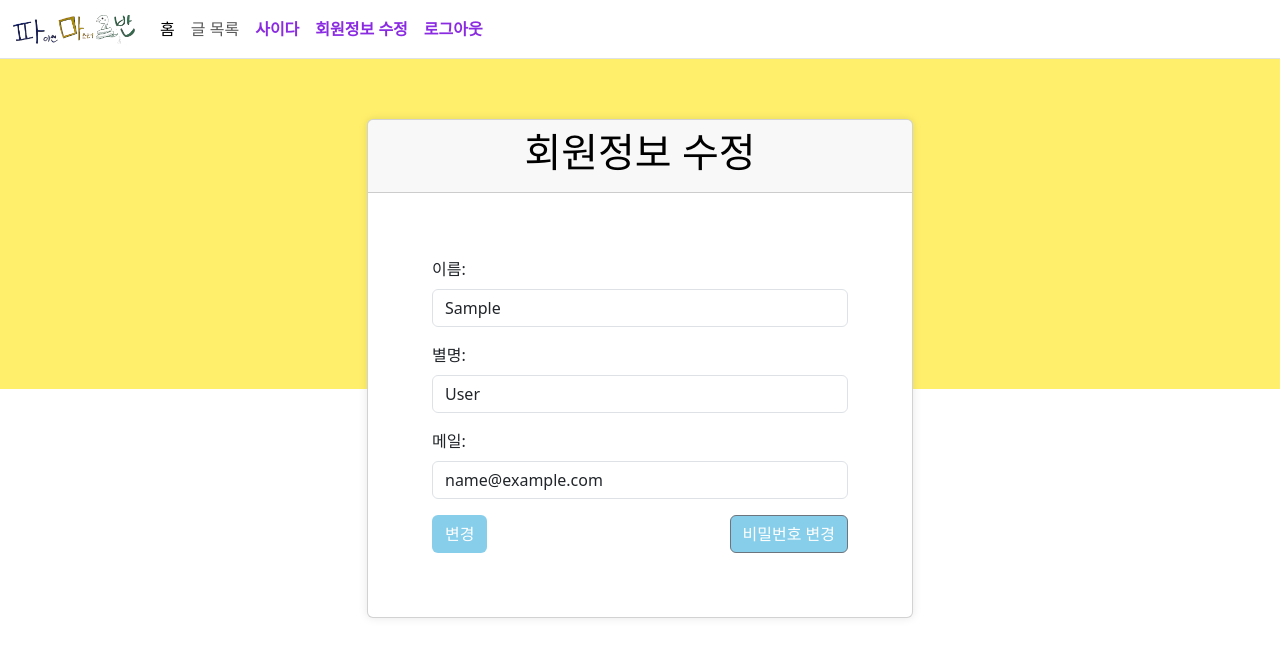
After one commit to NodesOnTree/gumi2inside-django, a Django app: page /accounts/update/ in a window 1280 px wide. The commit adds this page. Shown: the top 657 px of the page. Run offline with Django 4.2, Linux system fonts and the light colour scheme; the visitor is signed in with stand-in values (Sample User, id 1).

Commit message:
회원정보,비번변경

```diff
--- /dev/null
+++ b/gumi2inside/accounts/forms.py
@@ -0,0 +1,7 @@
+from django.contrib.auth.forms import UserChangeForm
+from django.contrib.auth import get_user_model
+
+class CustomUserChangeForm(UserChangeForm):
+    class Meta(UserChangeForm.Meta):
+        model = get_user_model()
+        fields = ('first_name','last_name' ,'email',)
--- a/gumi2inside/accounts/models.py
+++ b/gumi2inside/accounts/models.py
@@ -1,5 +1,6 @@
 from django.db import models
 from django.contrib.auth.models import AbstractUser
+
 # Create your models here.
 
 class User(AbstractUser):
--- /dev/null
+++ b/gumi2inside/accounts/templates/accounts/update.html
@@ -0,0 +1,67 @@
+{% extends "base.html" %}
+{% block style %}
+<style>
+    /* 여기에 추가적인 CSS 스타일을 정의하세요 */
+
+    /* 노란색 배경의 높이를 조절하여 노란색 배경과 겹치지 않게 합니다. */
+    .bg_top {
+        height: 200px; /* 원하는 높이로 조절하세요 */
+    }
+
+    /* 카드를 가운데 정렬하고 크기를 조절합니다. */
+    .custom-card {
+        max-width: 100%;
+        margin: 0 auto;
+        background-color: #fff; /* 카드 배경색 설정 */
+        padding: 0px; /* 카드 내용과의 간격 설정 */
+        box-shadow: 0px 0px 10px rgba(0, 0, 0, 0.1); /* 카드 그림자 추가 (선택 사항) */
+        position: relative; /* 카드를 상대적으로 위치시킴 */
+        top: 60px; /* 카드를 위로 이동하여 노란 배경과 겹치지 않게 함 */
+    }
+
+    .card-header {
+        {% comment %} background-color:  #f0f0f0;        {% endcomment %}
+        color: black;
+    }
+
+    /* 필요한 다른 스타일을 추가하세요 */
+</style>
+{% endblock style %}
+{% block content %}
+<div class="container">
+    <div class="row">
+        <div class="col-md-6 offset-md-3">
+            <div class="card custom-card"> <!-- "custom-card" 클래스 추가 -->
+                <div class="card-header">
+                    <h1 class="text-center">회원정보 수정</h1>
+                </div>
+                <div class="card-body m-5">
+                    <form method="post" action="">
+                        {% csrf_token %}
+                        <div class="mb-3">
+                          <label for="id_first_name" class="form-label">이름:</label>
+                          <input type="text" name="first_name" id="id_first_name" class="form-control" value="{{ user.first_name }}">
+                      </div>
+
+                      <div class="mb-3">
+                        <label for="id_last_name" class="form-label">별명:</label>
+                        <input type="text" name="last_name" id="id_last_name" class="form-control" value="{{ user.last_name }}">
+                    </div>
+
+                    <div class="mb-3">
+                      <label for="id_email" class="form-label">메일:</label>
+                      <input type="email" name="email" id="id_email" class="form-control" value="{{ user.email }}">
+                  </div>
+
+                        <div class="d-flex justify-content-between">
+                          <button type="submit" class="btn " style="background-color: #87CEEB; color: white;">변경</button>
+                            <a href="{% url 'accounts:change_password' %}" class="btn btn-secondary" style="background-color: #87CEEB; color: white;">비밀번호 변경</a>
+                        </div>
+                    </form>
+
+                </div>
+            </div>
+        </div>
+    </div>
+</div>
+{% endblock content %}
--- a/gumi2inside/accounts/urls.py
+++ b/gumi2inside/accounts/urls.py
@@ -7,4 +7,6 @@ urlpatterns = [
     path("logout/", views.logout, name="logout"),
     path('signup/', views.signup, name='signup'),
     path('delete/', views.delete, name='delete'),
+    path('update/', views.update, name="update"),
+    path('password/', views.change_password, name='change_password'),
 ]
--- a/gumi2inside/accounts/views.py
+++ b/gumi2inside/accounts/views.py
@@ -1,9 +1,13 @@
 from django.shortcuts import render, redirect
 from django.contrib.auth import login as auth_login
 from django.contrib.auth import logout as auth_logout
-from django.contrib.auth.forms import AuthenticationForm
+from django.contrib.auth.forms import AuthenticationForm, PasswordChangeForm
+from .forms import CustomUserChangeForm
+from django.shortcuts import get_object_or_404
+from .models import User
+from django.contrib.auth.decorators import login_required
+# Create your views here.
 
-# Create your views here.
 def login(request):
     if request.method == "POST":
         form = AuthenticationForm(request, request.POST)
@@ -20,7 +24,43 @@ def login(request):
         'form' : form,
     }
     return render(request,'accounts/login.html',context)
-
+@login_required
 def logout(request):
     auth_logout(request)
     return redirect('home')
+
+def signup(request):
+    pass
+@login_required
+def delete(request):
+    pass
+@login_required
+def update(request):
+
+    if request.method =='POST':
+        form = CustomUserChangeForm(request.POST, instance=request.user)
+        if form.is_valid():
+            form.save()
+            return redirect('home')
+    else:
+        form = CustomUserChangeForm(instance=request.user)
+    context = {
+        'form' : form,
+
+    }
+    return render(request, 'accounts/update.html', context)
+@login_required
+def change_password(request):
+    if request.method=='POST':
+        form = PasswordChangeForm(request.user, request.POST)
+
+        if form.is_valid():
+            form.save()
+            return redirect('home')
+    else:
+        form = PasswordChangeForm(request.user)
+    context={
+        'form' : form,
+
+    }
+    return render(request, 'accounts/change_password.html', context)
--- a/gumi2inside/gumi2inside/urls.py
+++ b/gumi2inside/gumi2inside/urls.py
@@ -24,5 +24,5 @@ urlpatterns = [
     path('articles/', include('articles.urls')),
     path('ciders/', include('ciders.urls')),
     path('', views.home, name="home"),
-    path('accounts/', include('accounts.urls')),
+
 ]
--- a/gumi2inside/templates/base.html
+++ b/gumi2inside/templates/base.html
@@ -44,8 +44,9 @@
                       <li class="nav-item">
                         <a class="nav-link fw-bold" style="color: #8a2be2;" href="{% url 'ciders:main' %}">사이다</a>
                       </li>
+                      {% if request.user.is_authenticated %}
                       <li class="nav-item">
-                        <a class="nav-link fw-bold" style="color: #8a2be2;" href="{% url 'accounts:login' %}?next={{ request.path }}">로그인</a>
+                        <a class="nav-link fw-bold" style="color: #8a2be2;" href="{% url 'accounts:update' %}?next={{ request.path }}">회원정보 수정</a>
                       </li>
                       <li class="nav-item">
                         <form action="{% url "accounts:logout" %}" method="POST">
@@ -53,6 +54,12 @@
                           <input type="submit" value="로그아웃" class="nav-link fw-bold" style="color: #8a2be2;">
                         </form>
                       </li>
+                      {% else %}
+
+                      <li class="nav-item">
+                        <a class="nav-link fw-bold" style="color: #8a2be2;" href="{% url 'accounts:login' %}?next={{ request.path }}">로그인</a>
+                      </li>
+                      {% endif %}
                   </ul>
 
               </div>
```
Also changed, not shown: gumi2inside/accounts/templates/accounts/change_password.html (added, +63 -0 lines), gumi2inside/articles/views.py (+6 -6 lines).
